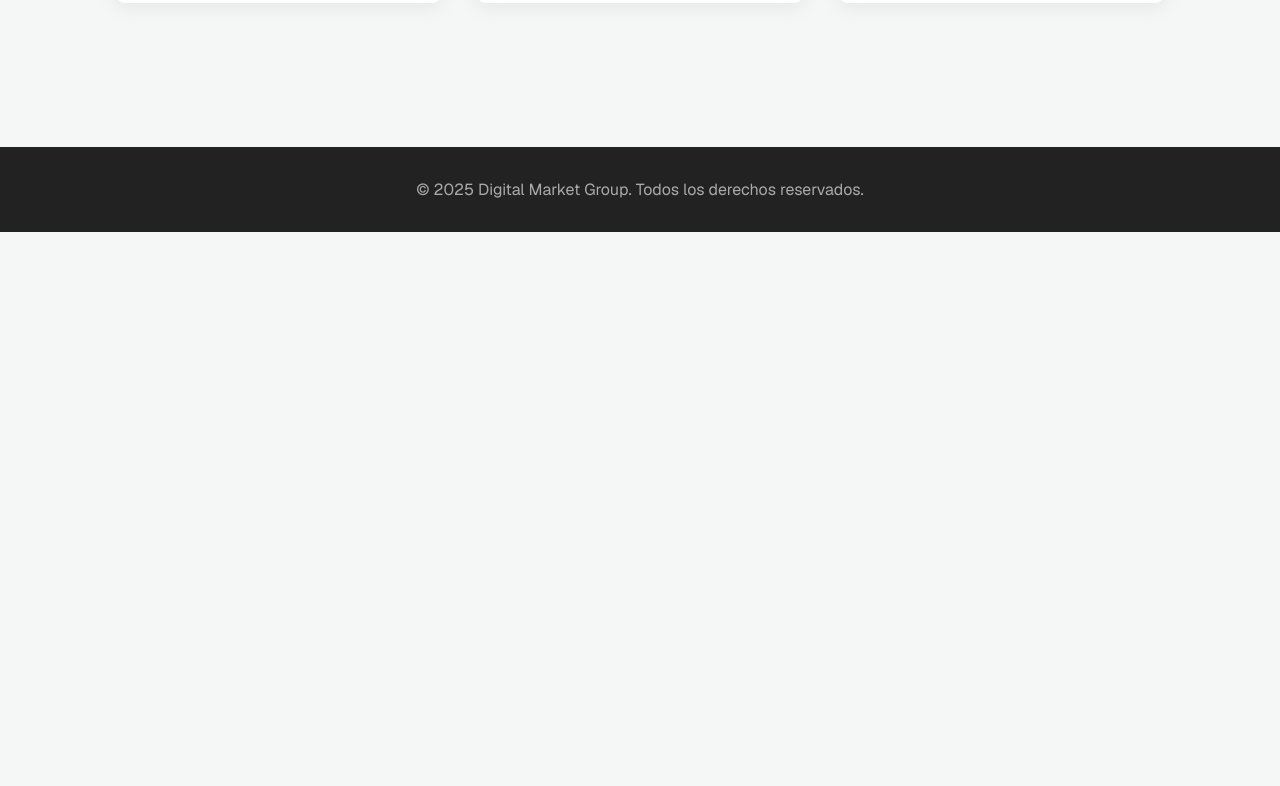
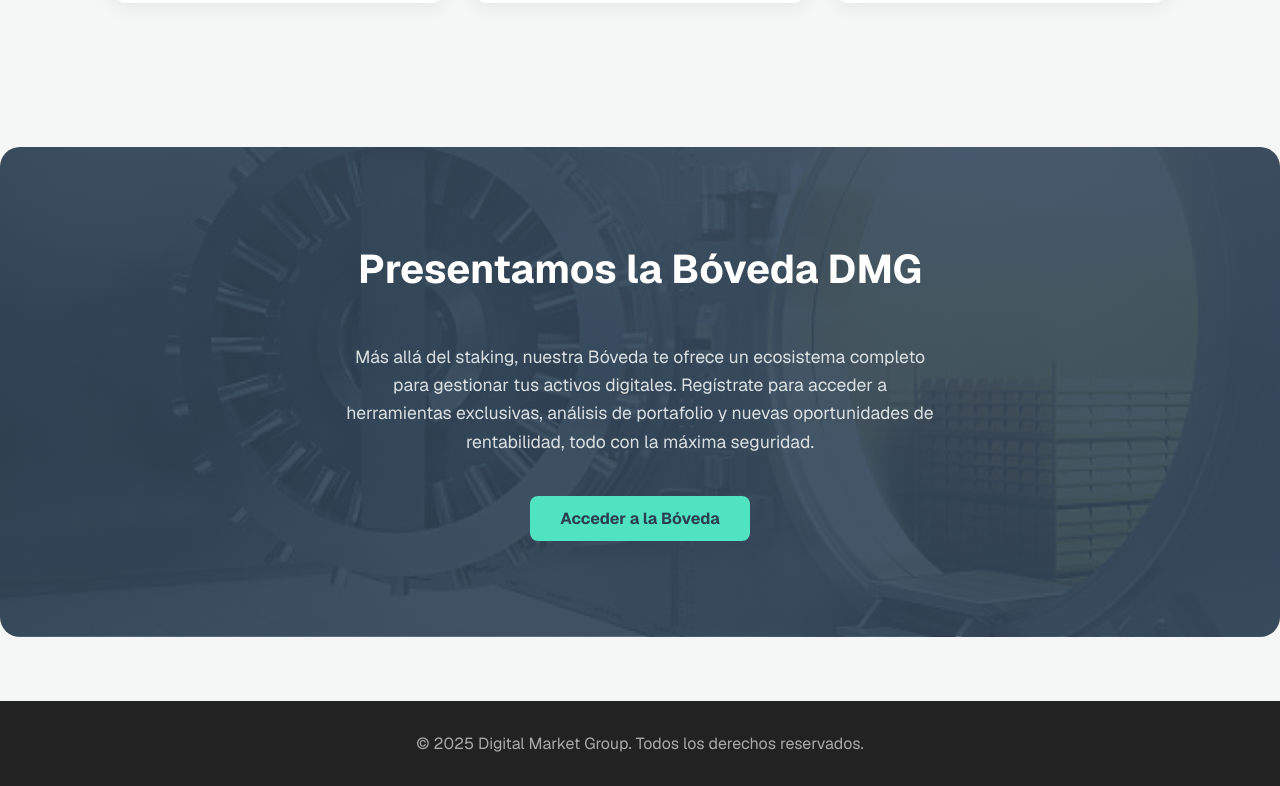
Before and after one commit to devx-git/dmg-staking-frontend, a Next.js app: page / in a window 1280 px wide. Shown: the part 917-1703 px from the top of the page. Before the commit the page ends 1149 px from the top, so only its background shows below. Built offline with nearby package versions, Linux system fonts and the light colour scheme.

Commit message:
version1.2 boveda

```diff
--- a/pages/index.js
+++ b/pages/index.js
@@ -45,6 +45,25 @@ export default function Home() {
             </div>
           </div>
         </section>
+         {/* --- NUEVA SECCIÓN: LLAMADA A LA ACCIÓN (BÓVEDA) --- */}
+        <section className={styles.ctaSection}>
+          <div className="container">
+            <h2 className={styles.sectionTitle}>Presentamos la Bóveda DMG</h2>
+            <p className={styles.ctaSubtitle}>
+              Más allá del staking, nuestra Bóveda te ofrece un ecosistema completo para gestionar tus activos digitales. Regístrate para acceder a herramientas exclusivas, análisis de portafolio y nuevas oportunidades de rentabilidad, todo con la máxima seguridad.
+            </p>
+            {/* Usamos una etiqueta <a> para enlaces externos */}
+            <a
+              href="https://boveda.dmgcripto.com"
+              target="_blank"
+              rel="noopener noreferrer"
+              className="btn btn-secondary"
+            >
+              Acceder a la Bóveda
+            </a>
+          </div>
+        </section>
+        {/* --- FIN DE LA NUEVA SECCIÓN --- */}
       </div>
     </>
   );
--- a/styles/Home.module.css
+++ b/styles/Home.module.css
@@ -58,3 +58,39 @@
   margin-bottom: 1rem;
   color: var(--primary-color);
 }
+
+/* frontend/styles/Home.module.css */
+
+/* frontend/styles/Home.module.css */
+
+.ctaSection {
+  /* Aquí está la magia:
+    1. Creamos un gradiente oscuro semitransparente que va encima.
+    2. Ponemos tu imagen de fondo debajo del gradiente.
+  */
+  background:
+    linear-gradient(45deg, rgba(44, 62, 80, 0.9), rgba(52, 73, 94, 0.9)),
+    url(/vault-bg.jpg);
+
+  background-size: cover; /* Asegura que la imagen cubra toda la sección */
+  background-position: center; /* Centra la imagen */
+
+  color: #ecf0f1;
+  text-align: center;
+  padding: 6rem 1.5rem; /* Aumentamos un poco el padding para más impacto */
+  margin-top: 4rem;
+  border-radius: 20px;
+  position: relative; /* Necesario para efectos futuros si los quieres */
+}
+
+.ctaSection .sectionTitle {
+    color: white;
+}
+
+.ctaSubtitle {
+  font-size: 1.1rem;
+  max-width: 600px;
+  margin: 0 auto 2.5rem auto;
+  line-height: 1.6;
+  opacity: 0.9;
+}
--- a/styles/globals.css
+++ b/styles/globals.css
@@ -320,3 +320,12 @@ main {
   color: var(--text-secondary);
   margin-bottom: 2rem;
 }
+
+/* frontend/styles/globals.css */
+
+/* ... (tus estilos anteriores de .btn, .btn-primary, etc.) ... */
+
+.btn-secondary {
+  background-color: var(--secondary-color); /* Color turquesa de acento */
+  color: #2c3e50; /* Texto oscuro para buen contraste */
+}
```
Also changed, not shown: public/vault-bg.jpg (added).
